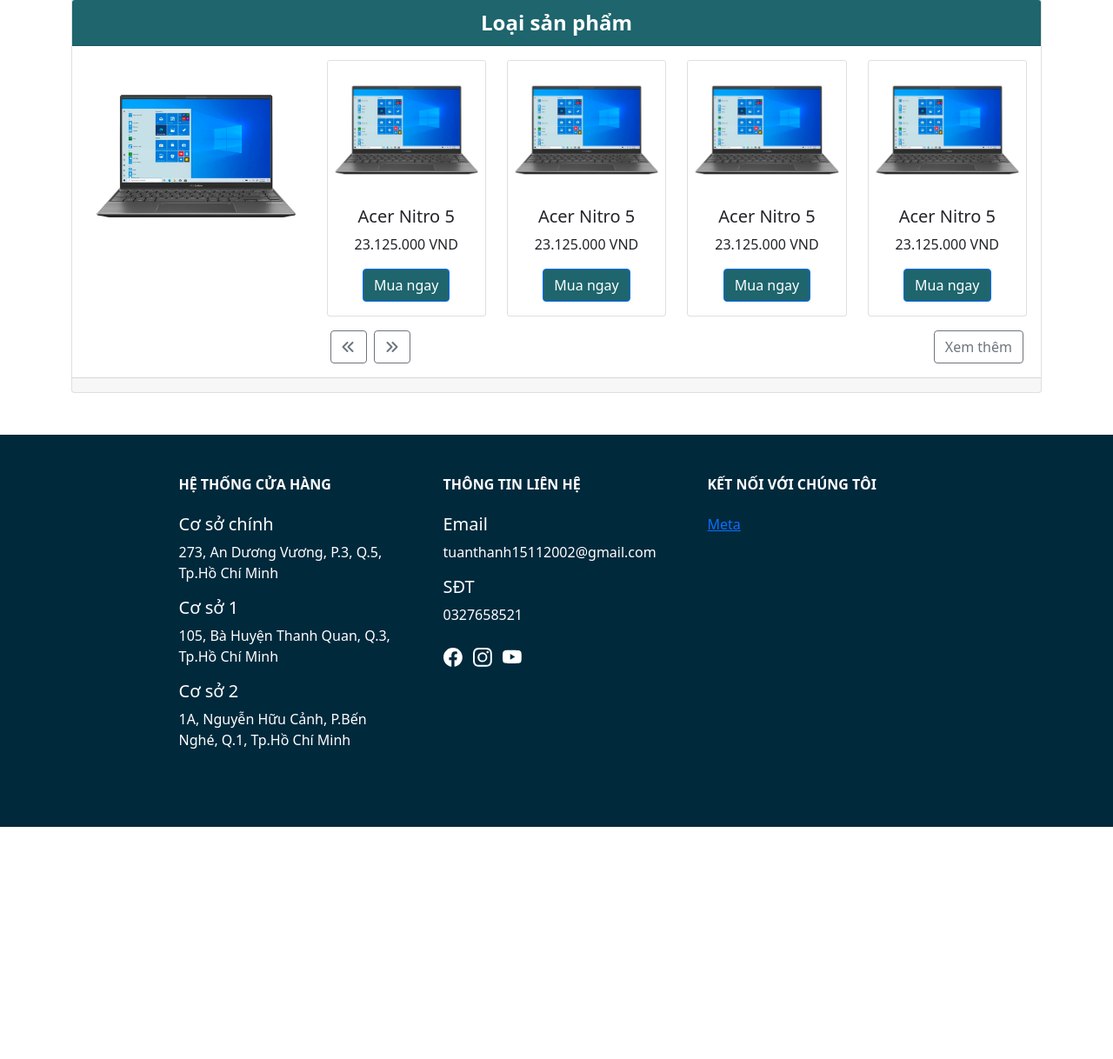
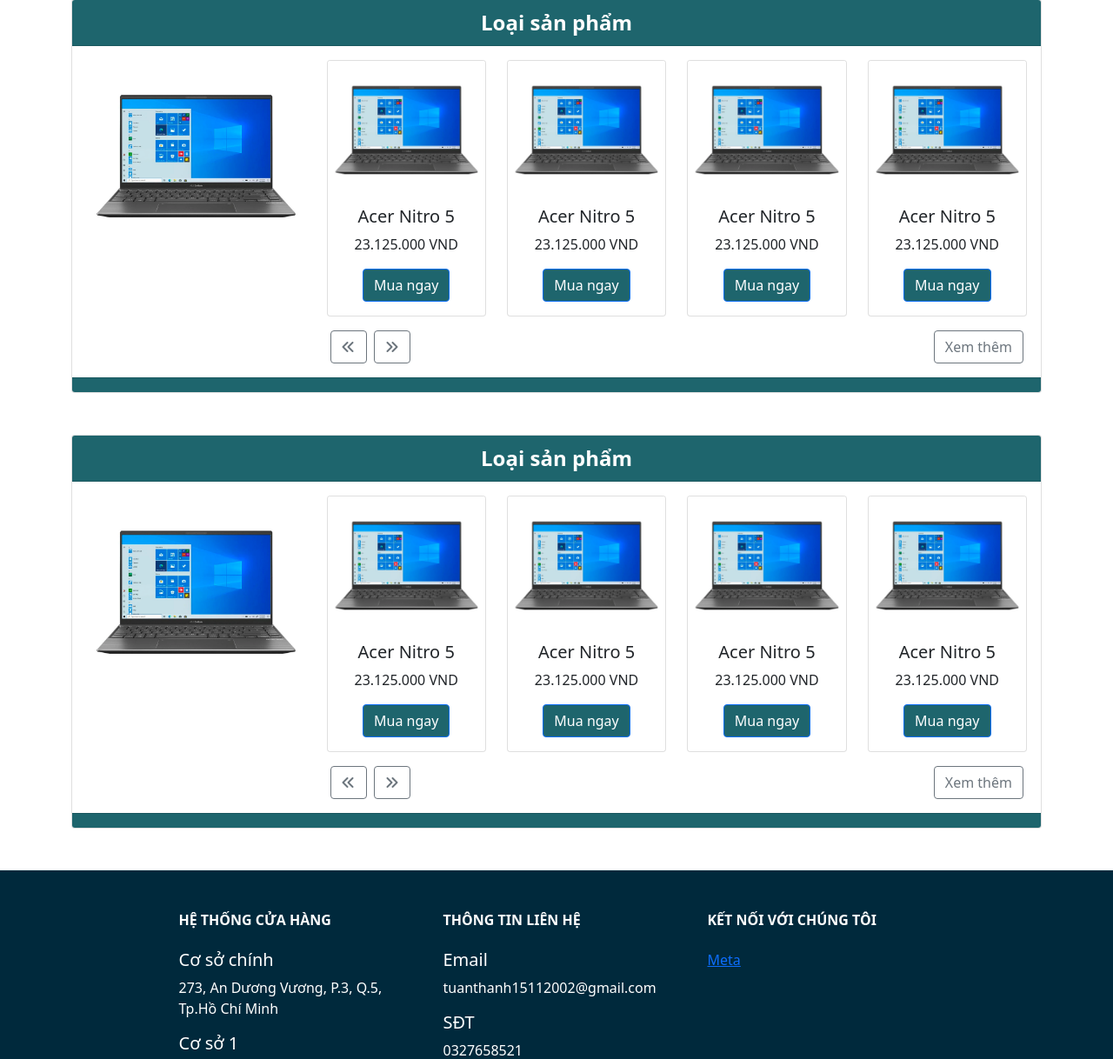
Before and after one commit to quanla1412/laptoptop, a PHP site: page / in a window 1280 px wide. Shown: the part 449-1667 px from the top of the page at 87% size. Before the commit the page ends 1400 px from the top, so only its background shows below. Run offline with PHP 8.4, Linux system fonts and the light colour scheme; some libraries are stand-ins or nearby versions.

Commit message:
bổ sung header động - hoàn thành page khuyến mãi

```diff
--- a/footer.php
+++ b/footer.php
@@ -89,6 +89,10 @@
 </footer>
 </div>
 </div>
+
+<script src="https://kit.fontawesome.com/26a480acf4.js" crossorigin="anonymous"></script>
+<script src="https://cdn.jsdelivr.net/npm/bootstrap@5.1.3/dist/js/bootstrap.bundle.min.js" integrity="sha384-ka7Sk0Gln4gmtz2MlQnikT1wXgYsOg+OMhuP+IlRH9sENBO0LRn5q+8nbTov4+1p" crossorigin="anonymous"></script>
+
 <!-- Footer -->
 </body>
 </html>
--- /dev/null
+++ b/header.php
@@ -0,0 +1,14 @@
+<!DOCTYPE html>
+<html lang="en">
+<head>
+    <meta charset="UTF-8">
+    <meta http-equiv="X-UA-Compatible" content="IE=edge">
+    <meta name="viewport" content="width=device-width, initial-scale=1.0">
+
+    <script src="https://kit.fontawesome.com/26a480acf4.js" crossorigin="anonymous"></script>
+    <link href="https://cdn.jsdelivr.net/npm/bootstrap@5.1.3/dist/css/bootstrap.min.css" rel="stylesheet" integrity="sha384-1BmE4kWBq78iYhFldvKuhfTAU6auU8tT94WrHftjDbrCEXSU1oBoqyl2QvZ6jIW3" crossorigin="anonymous">
+    <link rel="stylesheet" href="./assets/style.css">
+
+    <title>Laptoptop</title>
+</head>
+<body>
--- a/index.php
+++ b/index.php
@@ -1,17 +1,4 @@
-<!DOCTYPE html>
-<html lang="en">
-<head>
-    <meta charset="UTF-8">
-    <meta http-equiv="X-UA-Compatible" content="IE=edge">
-    <meta name="viewport" content="width=device-width, initial-scale=1.0">
-
-    <script src="https://kit.fontawesome.com/26a480acf4.js" crossorigin="anonymous"></script>
-    <link href="https://cdn.jsdelivr.net/npm/bootstrap@5.1.3/dist/css/bootstrap.min.css" rel="stylesheet" integrity="sha384-1BmE4kWBq78iYhFldvKuhfTAU6auU8tT94WrHftjDbrCEXSU1oBoqyl2QvZ6jIW3" crossorigin="anonymous">
-    <link rel="stylesheet" href="./assets/style.css">
-
-    <title>Laptoptop</title>
-</head>
-<body>
+<?php include "./header.php"?>
     <div class="slider container-xl" >
         <div id="carouselExampleControls" class="carousel slide" data-bs-ride="carousel">
             <div class="carousel-inner" style="height:400px">
@@ -114,11 +101,76 @@
                     </div>
                 </div>
             </div>
-            <div class="card-footer text-muted"></div>
+            <div class="card-footer text-muted" style="background-color: var(--third-color);"></div>
         </div>
     </div>
 
-    <script src="https://kit.fontawesome.com/26a480acf4.js" crossorigin="anonymous"></script>
-    <script src="https://cdn.jsdelivr.net/npm/bootstrap@5.1.3/dist/js/bootstrap.bundle.min.js" integrity="sha384-ka7Sk0Gln4gmtz2MlQnikT1wXgYsOg+OMhuP+IlRH9sENBO0LRn5q+8nbTov4+1p" crossorigin="anonymous"></script>
 
+    <!-- Content 2 -->
+    <div class="content1 container-xl mt-5">
+        <div class="card text-center">
+            <div class="card-header fw-bold fs-4" style="background-color: var(--third-color); color: white;">Loại sản phẩm</div>
+            <div class="card-body">
+                <div class="row">
+                    <div class="col-3">
+                        <img src="./assets/image/square-sale/sale1.png" alt="itemsale1" class="w-100">
+                    </div>
+                    <div class="col-9">
+                        <div class="row">
+                            <div class="col-3">
+                                <div class="card" style="width: 100%;">
+                                    <img src="./assets/image/square-sale/sale1.png" class="card-img-top" alt="...">
+                                    <div class="card-body">
+                                        <h5 class="card-title">Acer Nitro 5</h5>
+                                        <p class="card-text">23.125.000 VND</p>
+                                        <a href="#" class="btn btn-primary" style="background-color: var(--third-color)">Mua ngay</a>
+                                    </div>
+                                </div>
+                            </div>
+                            <div class="col-3">
+                                <div class="card" style="width: 100%;">
+                                    <img src="./assets/image/square-sale/sale1.png" class="card-img-top" alt="...">
+                                    <div class="card-body">
+                                        <h5 class="card-title">Acer Nitro 5</h5>
+                                        <p class="card-text">23.125.000 VND</p>
+                                        <a href="#" class="btn btn-primary" style="background-color: var(--third-color)">Mua ngay</a>
+                                    </div>
+                                </div>
+                            </div>
+                            <div class="col-3">
+                                <div class="card" style="width: 100%;">
+                                    <img src="./assets/image/square-sale/sale1.png" class="card-img-top" alt="...">
+                                    <div class="card-body">
+                                        <h5 class="card-title">Acer Nitro 5</h5>
+                                        <p class="card-text">23.125.000 VND</p>
+                                        <a href="#" class="btn btn-primary" style="background-color: var(--third-color)">Mua ngay</a>
+                                    </div>
+                                </div>
+                            </div>
+                            <div class="col-3">
+                                <div class="card" style="width: 100%;">
+                                    <img src="./assets/image/square-sale/sale1.png" class="card-img-top" alt="...">
+                                    <div class="card-body">
+                                        <h5 class="card-title">Acer Nitro 5</h5>
+                                        <p class="card-text">23.125.000 VND</p>
+                                        <a href="#" class="btn btn-primary" style="background-color: var(--third-color)">Mua ngay</a>
+                                    </div>
+                                </div>
+                            </div>
+                        </div>
+                        <div class="row mt-3 mx-1">
+                            <div class="nav col">
+                                <button type="button" class="btn btn-outline-secondary me-2"><i class="fa-solid fa-angles-left"></i></button>
+                                <button type="button" class="btn btn-outline-secondary"><i class="fa-solid fa-angles-right"></i></button>
+                            </div>
+                            <div class="nav-more col pe-0">
+                                <button type="button" class="btn btn-outline-secondary float-end" >Xem thêm</i></button>
+                            </div>
+                        </div>
+                    </div>
+                </div>
+            </div>
+            <div class="card-footer text-muted" style="background-color: var(--third-color);"></div>
+        </div>
+    </div>
 <?php include "./footer.php" ?>
```
Also changed, not shown: sale.php (added, +44 -0 lines), assets/image/sale-page/event1.png (added), assets/image/sale-page/event2.png (added).
